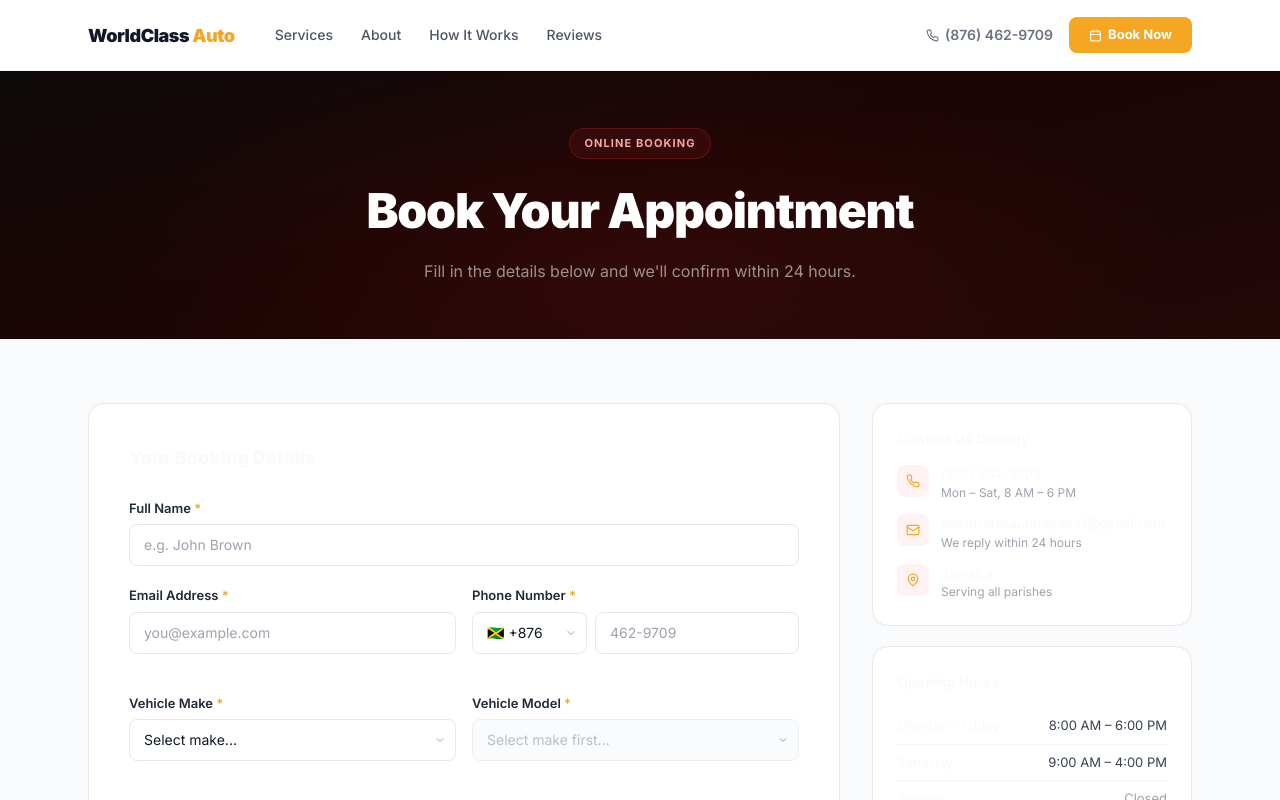
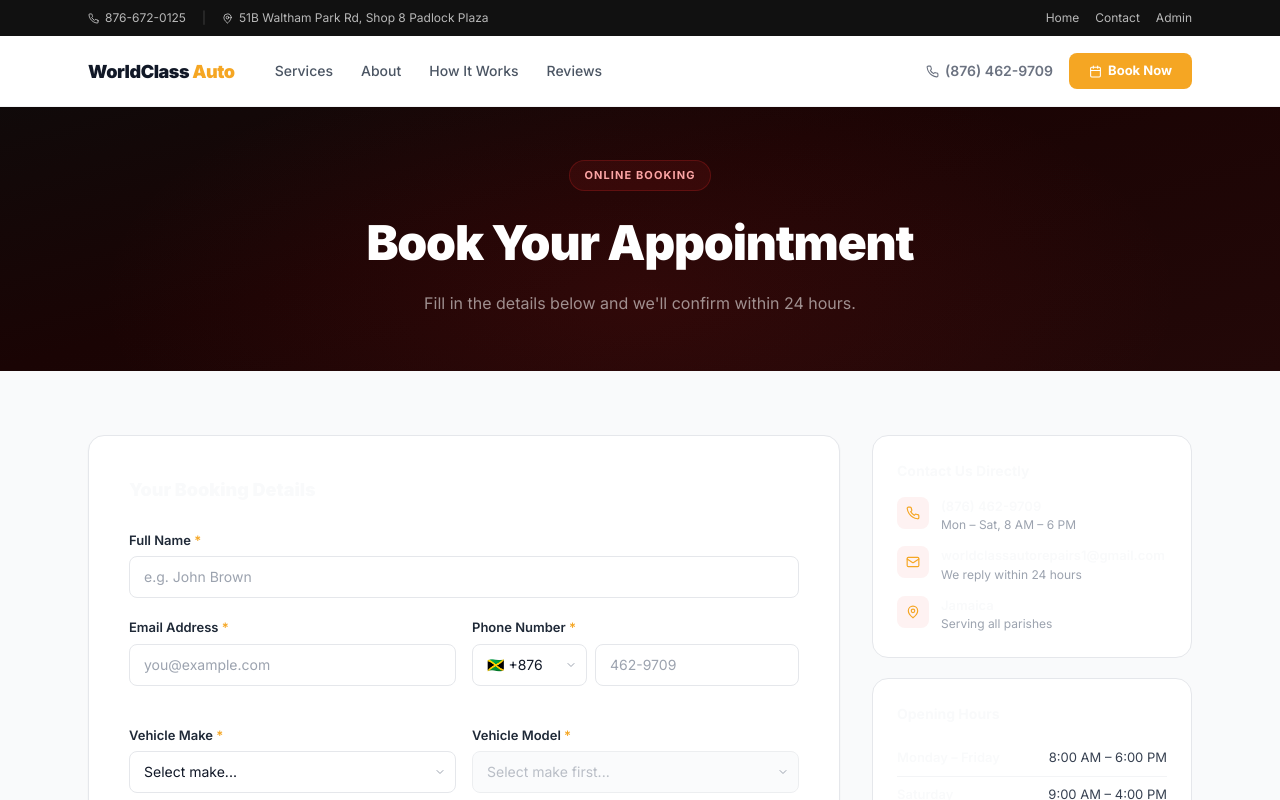
Before and after one commit to Worldclassautoja/Worldclass_Auto_Repairs, a Next.js app in the folder worldclass-auto-app/: page /booking in a window 1280 px wide. Shown: the top 800 px of the page. Built offline with nearby package versions, Linux system fonts and the light colour scheme.

Commit message:
Add announce bar and Admin link to Vercel navbar; fix hero padding

```diff
--- a/worldclass-auto-app/app/(public)/booking/page.tsx
+++ b/worldclass-auto-app/app/(public)/booking/page.tsx
@@ -155,7 +155,7 @@ export default function BookingPage() {
       <Navbar />
 
       {/* Header */}
-      <div className="relative bg-gradient-to-br from-[#0c0c0c] via-[#1a0404] to-[#230808] pt-32 pb-14 text-center overflow-hidden">
+      <div className="relative bg-gradient-to-br from-[#0c0c0c] via-[#1a0404] to-[#230808] pt-40 pb-14 text-center overflow-hidden">
         <div className="absolute inset-0" style={{ background: 'radial-gradient(ellipse at 50% 80%,rgba(220,38,38,.1) 0%,transparent 60%)' }} />
         <div className="relative z-10">
           <div className="inline-flex items-center gap-1.5 bg-red-600/10 border border-red-600/25 text-red-300 px-3.5 py-1.5 rounded-full text-[11px] font-bold tracking-widest uppercase mb-4">Online Booking</div>
--- a/worldclass-auto-app/app/(public)/page.tsx
+++ b/worldclass-auto-app/app/(public)/page.tsx
@@ -48,7 +48,7 @@ export default function HomePage() {
         <div className="absolute inset-0" style={{ backgroundImage: 'linear-gradient(rgba(255,255,255,.025) 1px,transparent 1px),linear-gradient(90deg,rgba(255,255,255,.025) 1px,transparent 1px)', backgroundSize: '64px 64px' }} />
         <div className="absolute right-[8%] top-1/2 -translate-y-1/2 w-[50vw] h-[50vw] rounded-full" style={{ background: 'radial-gradient(ellipse,rgba(220,38,38,.13) 0%,transparent 65%)' }} />
 
-        <div className="relative z-10 max-w-6xl mx-auto px-6 py-20 pt-32">
+        <div className="relative z-10 max-w-6xl mx-auto px-6 py-20 pt-40">
           <div className="inline-flex items-center gap-2 bg-red-600/10 border border-red-600/25 text-red-300 px-3.5 py-1.5 rounded-full text-[11px] font-bold tracking-widest uppercase mb-7">
             <span className="w-1.5 h-1.5 bg-primary rounded-full animate-pulse" />
             Jamaica's Premier Auto Service
--- a/worldclass-auto-app/components/Navbar.tsx
+++ b/worldclass-auto-app/components/Navbar.tsx
@@ -2,7 +2,7 @@
 
 import { useState, useEffect } from 'react';
 import Link from 'next/link';
-import { Phone, Calendar, Menu, X } from 'lucide-react';
+import { Phone, MapPin, Calendar, Menu, X } from 'lucide-react';
 
 interface NavbarProps {
   transparent?: boolean;
@@ -22,8 +22,32 @@ export default function Navbar({ transparent = false }: NavbarProps) {
   const opaque = !transparent || scrolled;
 
   return (
+    <>
+      {/* ===== ANNOUNCE BAR ===== */}
+      <div className="fixed top-0 left-0 right-0 z-50 bg-[#111] text-white/70 text-[12px] border-b border-white/8">
+        <div className="max-w-6xl mx-auto px-6 flex items-center justify-between h-[36px]">
+          <div className="flex items-center gap-4">
+            <a href="tel:8766720125" className="flex items-center gap-1.5 hover:text-white transition-colors">
+              <Phone size={11} />
+              876-672-0125
+            </a>
+            <span className="text-white/20">|</span>
+            <span className="hidden sm:flex items-center gap-1.5">
+              <MapPin size={11} />
+              51B Waltham Park Rd, Shop 8 Padlock Plaza
+            </span>
+          </div>
+          <div className="flex items-center gap-4">
+            <Link href="/" className="hover:text-white transition-colors">Home</Link>
+            <a href="tel:8766720125" className="hover:text-white transition-colors">Contact</a>
+            <Link href="/admin" className="hover:text-white transition-colors">Admin</Link>
+          </div>
+        </div>
+      </div>
+
+      {/* ===== MAIN NAVBAR ===== */}
       <nav
-      className={`fixed top-0 left-0 right-0 z-50 transition-all duration-300 ${
+        className={`fixed top-[36px] left-0 right-0 z-50 transition-all duration-300 ${
           opaque ? 'bg-white shadow-sm border-b border-gray-100' : 'bg-transparent'
         }`}
       >
@@ -36,10 +60,10 @@ export default function Navbar({ transparent = false }: NavbarProps) {
           {/* Desktop nav links */}
           <div className="hidden md:flex items-center gap-7 ml-10">
             {[
-            { href: '/#services',    label: 'Services'     },
-            { href: '/#about',       label: 'About'        },
-            { href: '/#how',         label: 'How It Works' },
-            { href: '/#reviews',     label: 'Reviews'      },
+              { href: '/#services', label: 'Services'    },
+              { href: '/#about',    label: 'About'       },
+              { href: '/#how',      label: 'How It Works'},
+              { href: '/#reviews',  label: 'Reviews'     },
             ].map(({ href, label }) => (
               <Link
                 key={href}
@@ -85,10 +109,10 @@ export default function Navbar({ transparent = false }: NavbarProps) {
         {menuOpen && (
           <div className="md:hidden bg-white border-t border-gray-100 shadow-lg">
             {[
-            { href: '/',           label: 'Home'              },
-            { href: '/#services',  label: 'Services'          },
-            { href: '/#about',     label: 'About Us'          },
-            { href: '/#reviews',   label: 'Reviews'           },
+              { href: '/',          label: 'Home'     },
+              { href: '/#services', label: 'Services' },
+              { href: '/#about',    label: 'About Us' },
+              { href: '/#reviews',  label: 'Reviews'  },
             ].map(({ href, label }) => (
               <Link
                 key={href}
@@ -102,12 +126,20 @@ export default function Navbar({ transparent = false }: NavbarProps) {
             <Link
               href="/booking"
               onClick={() => setMenuOpen(false)}
-            className="block px-6 py-3.5 text-[15px] font-bold text-primary hover:bg-red-50"
+              className="block px-6 py-3.5 text-[15px] font-bold text-primary hover:bg-red-50 border-b border-gray-100"
             >
               Book Appointment →
+            </Link>
+            <Link
+              href="/admin"
+              onClick={() => setMenuOpen(false)}
+              className="block px-6 py-3.5 text-[15px] font-medium text-gray-500 hover:bg-gray-50"
+            >
+              Admin Portal
             </Link>
           </div>
         )}
       </nav>
+    </>
   );
 }
```
Lines whose indentation alone changed are shown as unchanged.
